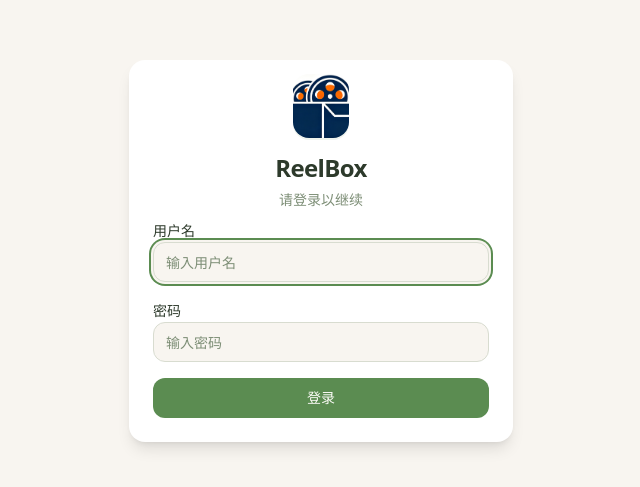
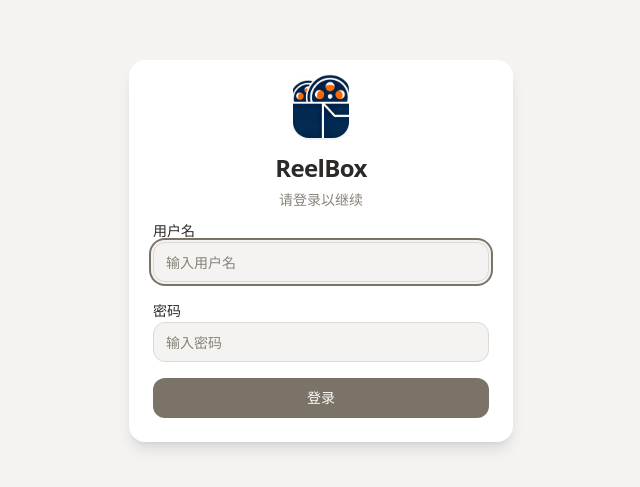
Before and after one commit to totolazy/video_download_web, a React (Vite) app in the folder frontend/: page /login in a window 1280 px wide. Shown: the part 149-636 px from the top of the page, without its empty margins (319-959 px from the left). Built offline with nearby package versions, Linux system fonts and the light colour scheme.

Commit message:
修复侧栏切换按钮+全新暖陶色配色方案

```diff
--- a/frontend/src/components/layout/AppLayout.tsx
+++ b/frontend/src/components/layout/AppLayout.tsx
@@ -18,19 +18,19 @@ export default function AppLayout() {
         className="flex-1 transition-all duration-300 ease-in-out"
         style={{ marginLeft: collapsed ? "4rem" : "16rem" }}
       >
-        {/* Top header bar with user info */}
-        <div className="sticky top-0 z-30 flex h-14 items-center justify-end gap-2 border-b bg-card/80 backdrop-blur-sm px-6">
+        {/* Top header bar */}
+        <div className="sticky top-0 z-30 flex h-14 items-center justify-end gap-3 border-b bg-card px-6">
           <div className="flex items-center gap-3">
             <span className="flex items-center gap-2 text-sm text-muted-foreground">
               <User className="h-4 w-4" />
               <span className="font-medium text-foreground">{user?.username}</span>
             </span>
-            <div className="h-5 w-px bg-border" />
+            <span className="h-5 w-px bg-border" />
             <Button
               variant="ghost"
               size="sm"
               onClick={() => setPwdOpen(true)}
-              className="gap-1.5 text-muted-foreground hover:text-foreground h-8 rounded-lg"
+              className="gap-1.5 text-muted-foreground hover:text-foreground hover:bg-accent h-8 rounded-lg"
             >
               <Key className="h-3.5 w-3.5" />
               <span className="hidden sm:inline">改密</span>
@@ -39,7 +39,7 @@ export default function AppLayout() {
               variant="ghost"
               size="sm"
               onClick={logout}
-              className="gap-1.5 text-muted-foreground hover:text-destructive h-8 rounded-lg"
+              className="gap-1.5 text-muted-foreground hover:text-destructive hover:bg-destructive/10 h-8 rounded-lg"
             >
               <LogOut className="h-3.5 w-3.5" />
               <span className="hidden sm:inline">退出</span>
--- a/frontend/src/components/layout/Sidebar.tsx
+++ b/frontend/src/components/layout/Sidebar.tsx
@@ -1,6 +1,6 @@
 import { NavLink } from "react-router-dom"
+import { useAuth } from "@/hooks/useAuth"
 import { Download, Clock, Cookie, Shield, PanelLeftClose, PanelLeftOpen } from "lucide-react"
-import { useAuth } from "@/hooks/useAuth"
 import { Separator } from "@/components/ui/separator"
 
 const navItems = [
@@ -16,48 +16,53 @@ interface SidebarProps {
 
 export default function Sidebar({ collapsed, onToggle }: SidebarProps) {
   const { isRoot } = useAuth()
+
   const linkClass = (isActive: boolean) =>
-    `flex items-center gap-3 rounded-xl transition-all duration-300 ease-in-out ${
-      collapsed ? "justify-center px-0 py-2.5" : "px-3 py-2.5"
-    } text-sm font-medium ${
-      isActive
+    "flex items-center gap-3 rounded-xl transition-all duration-300 ease-in-out " +
+    (collapsed ? "justify-center px-0 py-2.5" : "px-3 py-2.5") +
+    " text-sm font-medium " +
+    (isActive
       ? "bg-primary text-primary-foreground shadow-sm"
-        : "text-muted-foreground hover:bg-accent hover:text-accent-foreground"
-    }`
+      : "text-muted-foreground hover:bg-accent hover:text-accent-foreground")
 
   return (
     <aside
       className="fixed left-0 top-0 flex h-screen flex-col border-r bg-card transition-all duration-300 ease-in-out z-40"
       style={{ width: collapsed ? "4rem" : "16rem" }}
     >
-      {/* Header with logo + toggle */}
-      <div
-        className="flex h-14 items-center gap-3 overflow-hidden"
-        style={{ paddingLeft: collapsed ? "0.75rem" : "1.25rem", paddingRight: "0.5rem" }}
+      {/* Header */}
+      {collapsed ? (
+        <div className="flex h-14 items-center justify-center">
+          <button
+            onClick={onToggle}
+            className="flex h-8 w-8 items-center justify-center rounded-lg text-muted-foreground hover:bg-accent hover:text-accent-foreground transition-all duration-200"
+            title="展开菜单"
           >
+            <PanelLeftOpen className="h-4 w-4" />
+          </button>
+        </div>
+      ) : (
+        <div className="flex h-14 items-center gap-3 px-5">
           <img src="/logo-white.png" alt="ReelBox" className="h-7 w-7 shrink-0 rounded-lg object-cover" />
-        <span
-          className="text-lg font-bold text-foreground whitespace-nowrap transition-all duration-300 ease-in-out flex-1"
-          style={{ opacity: collapsed ? 0 : 1, transform: collapsed ? "translateX(-8px)" : "translateX(0)" }}
-        >
+          <span className="text-lg font-bold text-foreground whitespace-nowrap flex-1">
             ReelBox
           </span>
           <button
             onClick={onToggle}
             className="flex h-7 w-7 shrink-0 items-center justify-center rounded-lg text-muted-foreground hover:bg-accent hover:text-accent-foreground transition-all duration-200"
-          title={collapsed ? "展开菜单" : "收纳菜单"}
+            title="收纳菜单"
           >
-          {collapsed ? (
-            <PanelLeftOpen className="h-4 w-4" />
-          ) : (
             <PanelLeftClose className="h-4 w-4" />
-          )}
           </button>
         </div>
+      )}
       <Separator />
 
       {/* Navigation */}
-      <nav className="flex-1 space-y-1 py-2 overflow-hidden" style={{ paddingLeft: collapsed ? "0.5rem" : "0.75rem", paddingRight: collapsed ? "0.5rem" : "0.75rem" }}>
+      <nav
+        className="flex-1 space-y-1 py-2 overflow-hidden"
+        style={{ paddingLeft: collapsed ? "0.5rem" : "0.75rem", paddingRight: collapsed ? "0.5rem" : "0.75rem" }}
+      >
         {navItems.map(({ to, label, icon: Icon }) => (
           <NavLink
             key={to}
@@ -67,12 +72,7 @@ export default function Sidebar({ collapsed, onToggle }: SidebarProps) {
             title={collapsed ? label : undefined}
           >
             <Icon className="h-4 w-4 shrink-0" />
-            <span
-              className="whitespace-nowrap transition-all duration-300 ease-in-out"
-              style={{ opacity: collapsed ? 0 : 1, width: collapsed ? 0 : "auto", overflow: "hidden", transform: collapsed ? "translateX(-4px)" : "translateX(0)" }}
-            >
-              {label}
-            </span>
+            {!collapsed && <span>{label}</span>}
           </NavLink>
         ))}
         {isRoot && (
@@ -82,12 +82,7 @@ export default function Sidebar({ collapsed, onToggle }: SidebarProps) {
             title={collapsed ? "用户管理" : undefined}
           >
             <Shield className="h-4 w-4 shrink-0" />
-            <span
-              className="whitespace-nowrap transition-all duration-300 ease-in-out"
-              style={{ opacity: collapsed ? 0 : 1, width: collapsed ? 0 : "auto", overflow: "hidden", transform: collapsed ? "translateX(-4px)" : "translateX(0)" }}
-            >
-              用户管理
-            </span>
+            {!collapsed && <span>用户管理</span>}
           </NavLink>
         )}
       </nav>
--- a/frontend/src/index.css
+++ b/frontend/src/index.css
@@ -1,25 +1,25 @@
 @import "tailwindcss";
 
 @theme {
-  --color-background: #F8F5F0;
-  --color-foreground: #2D3A2B;
+  --color-background: #F4F3F1;
+  --color-foreground: #2C2A28;
   --color-card: #FFFFFF;
-  --color-card-foreground: #2D3A2B;
+  --color-card-foreground: #2C2A28;
   --color-popover: #FFFFFF;
-  --color-popover-foreground: #2D3A2B;
-  --color-primary: #5B8C51;
-  --color-primary-foreground: #FDFCF8;
-  --color-secondary: #E8EBE2;
-  --color-secondary-foreground: #3D4E3A;
-  --color-muted: #ECE8DF;
-  --color-muted-foreground: #7D8E76;
-  --color-accent: #DEE8D5;
-  --color-accent-foreground: #3D4E3A;
-  --color-destructive: #C97070;
-  --color-destructive-foreground: #FDFCF8;
-  --color-border: #D8DCD0;
-  --color-input: #D8DCD0;
-  --color-ring: #5B8C51;
+  --color-popover-foreground: #2C2A28;
+  --color-primary: #7B7268;
+  --color-primary-foreground: #FCFBF9;
+  --color-secondary: #EBE8E4;
+  --color-secondary-foreground: #3D3832;
+  --color-muted: #EBE7E2;
+  --color-muted-foreground: #8A8278;
+  --color-accent: #E5E0D9;
+  --color-accent-foreground: #3D3832;
+  --color-destructive: #C47A6E;
+  --color-destructive-foreground: #FCFBF9;
+  --color-border: #DDD8D1;
+  --color-input: #DDD8D1;
+  --color-ring: #7B7268;
   --radius: 0.75rem;
 }
 
```
Lines whose indentation alone changed are shown as unchanged.
